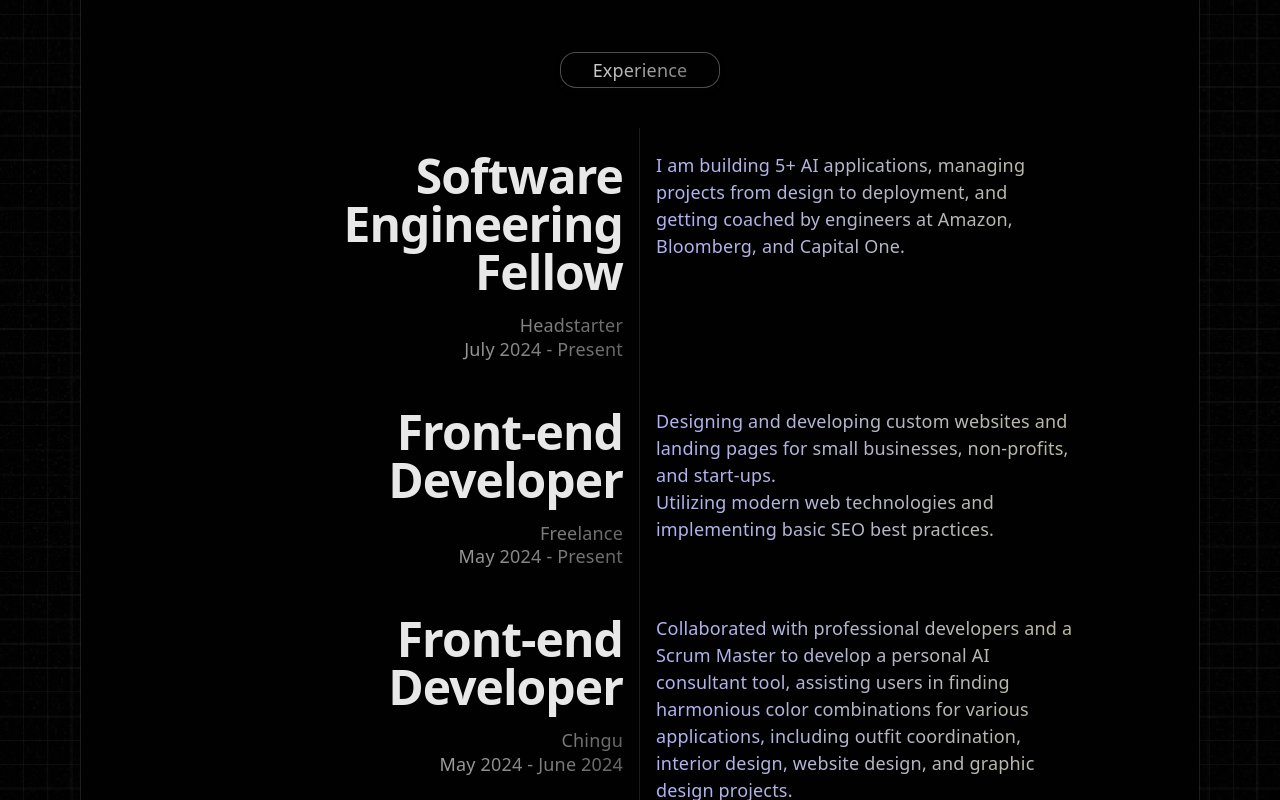
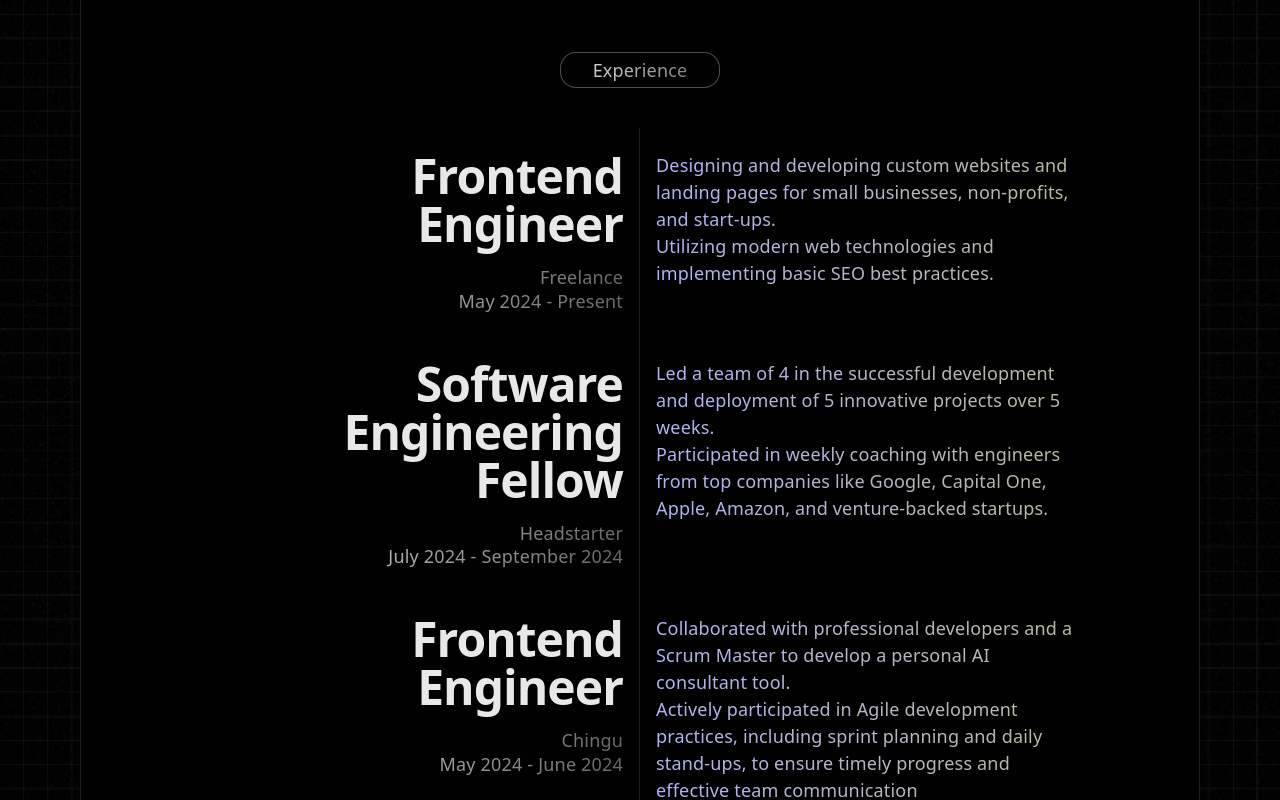
Before and after one commit to VriaA/portfolio, a React (Vite) app: page / in a window 1280 px wide. Shown: the part 4340-5140 px from the top of the page. Built offline with nearby package versions, Linux system fonts and the light colour scheme; a web font is replaced by a local one.

Commit message:
update experiences

```diff
--- a/src/data/experience.ts
+++ b/src/data/experience.ts
@@ -1,25 +1,25 @@
 export default [
 	{
-    role: "Software Engineering Fellow",
-    institution: "Headstarter",
-    startDate: "July 2024",
-    endDate: "Present",
-    description:
-      "I am building 5+ AI applications, managing projects from design to deployment, and getting coached by engineers at Amazon, Bloomberg, and Capital One.",
-  },
-  {
-    role: "Front-end Developer",
+		role: "Frontend Engineer",
 		institution: "Freelance",
 		startDate: "May 2024",
 		endDate: "Present",
 		description: `Designing and developing custom websites and landing pages for small businesses, non-profits, and start-ups. \n Utilizing modern web technologies and implementing basic SEO best practices.`,
 	},
 	{
-    role: "Front-end Developer",
+		role: "Software Engineering Fellow",
+		institution: "Headstarter",
+		startDate: "July 2024",
+		endDate: "September 2024",
+		description:
+			"Led a team of 4 in the successful development and deployment of 5 innovative projects over 5 weeks. \n Participated in weekly coaching with engineers from top companies like Google, Capital One, Apple, Amazon, and venture-backed startups.",
+	},
+	{
+		role: "Frontend Engineer",
 		institution: "Chingu",
 		startDate: "May 2024",
 		endDate: "June 2024",
 		description:
-      "Collaborated with professional developers and a Scrum Master to develop a personal AI consultant tool, assisting users in finding harmonious color combinations for various applications, including outfit coordination, interior design, website design, and graphic design projects.",
+			"Collaborated with professional developers and a Scrum Master to develop a personal AI consultant tool. \nActively participated in Agile development practices, including sprint planning and daily stand-ups, to ensure timely progress and effective team communication",
 	},
 ]
```
Lines whose indentation alone changed are shown as unchanged.
